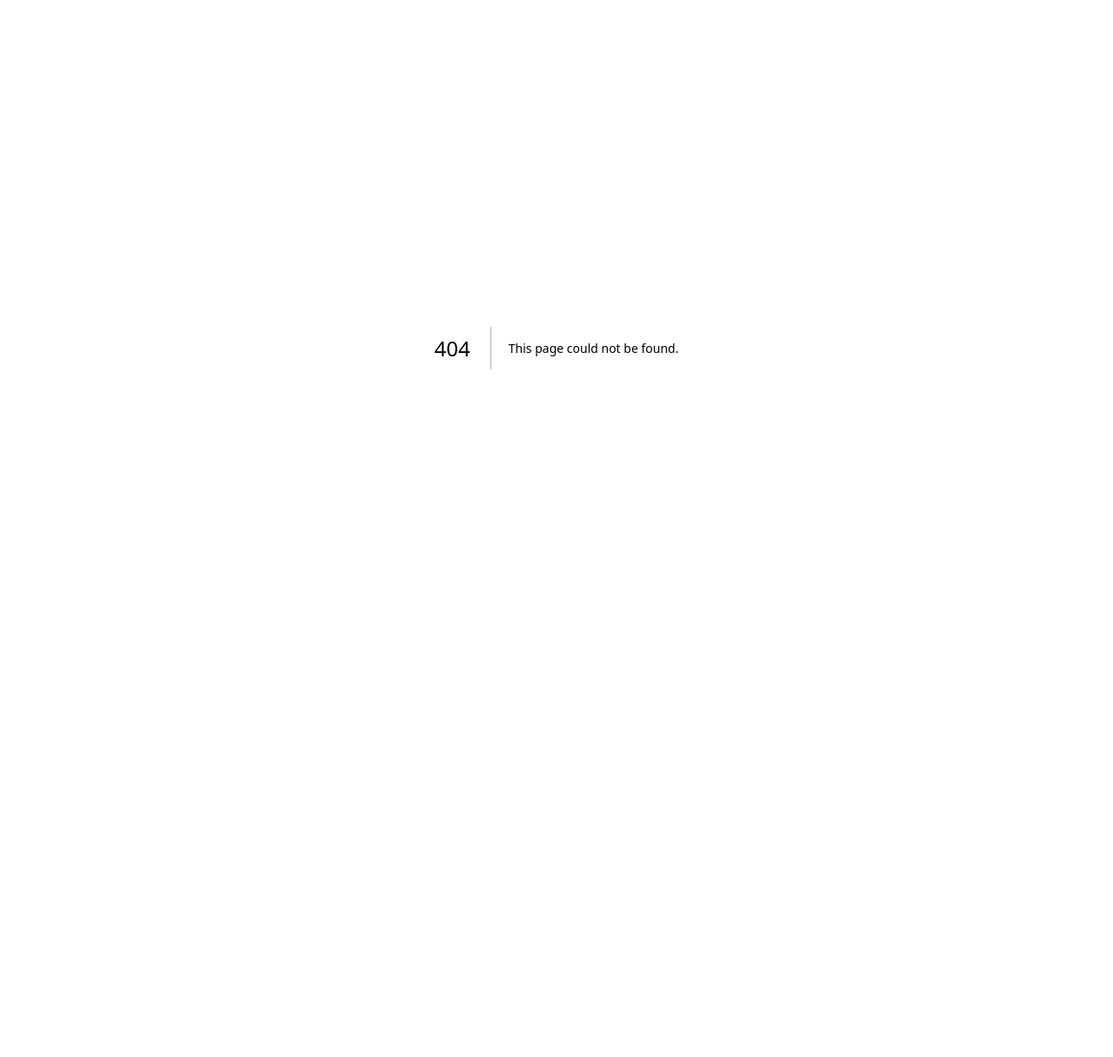
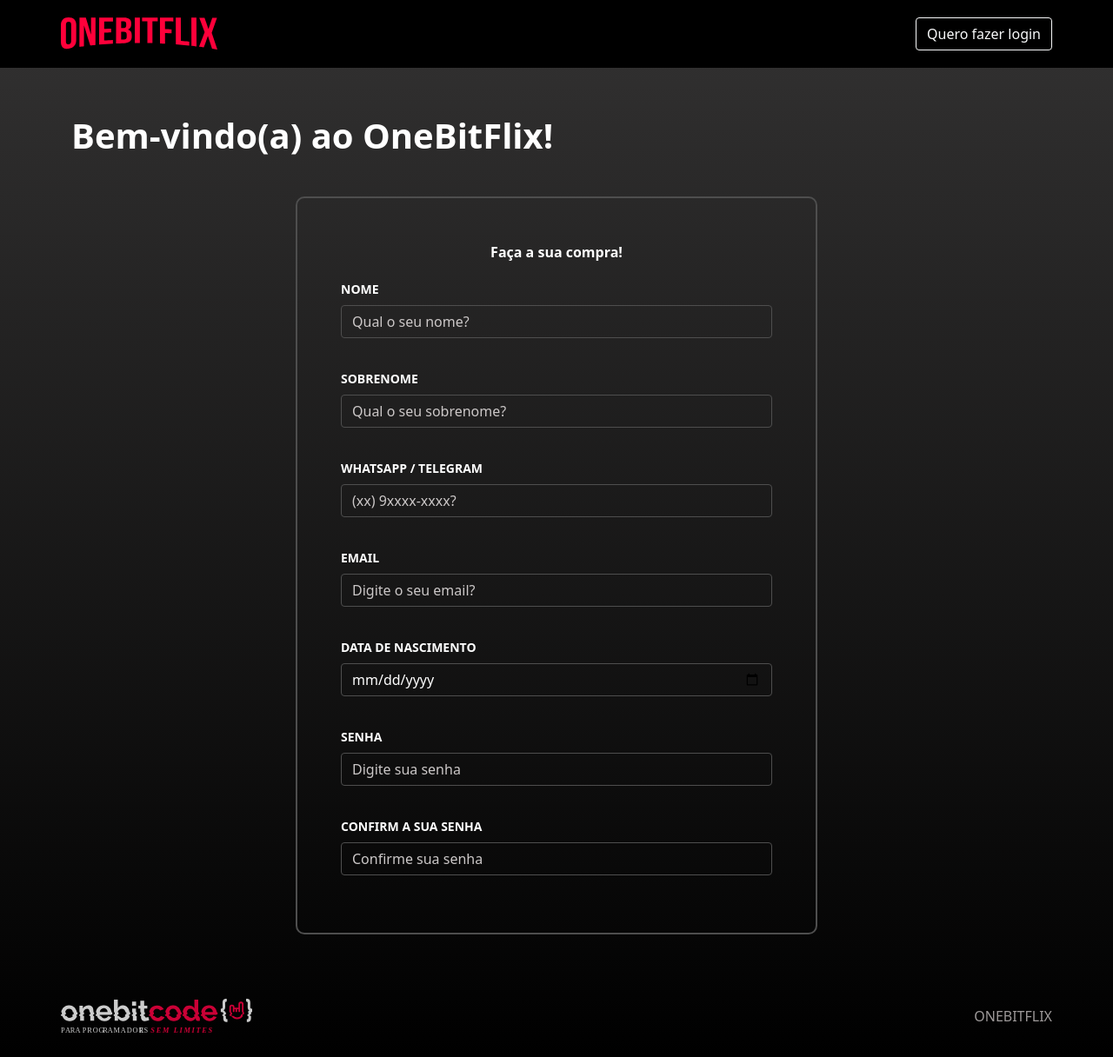
Before and after one commit to CaiqueOliver/onebitflix_frontend, a Next.js app: page /register in a window 1280 px wide. Before the commit this address had no page. Shown: the whole page at 87% size. Before the commit the page ends 800 px from the top, so only its background shows below. Built offline with nearby package versions, Linux system fonts and the light colour scheme.

Commit message:
AOS style on frontend

```diff
--- /dev/null
+++ b/pages/register.tsx
@@ -0,0 +1,141 @@
+import styles from "../styles/register.module.scss";
+import Head from "next/head";
+import HeaderGeneric from "@/src/components/common/headerGeneric";
+import { Container, Form, FormGroup, Input, Label } from "reactstrap";
+import Footer from "@/src/components/common/footer";
+
+const Register = () => {
+	return (
+		<>
+			<Head>
+				<title>Onebitflix - Registro</title>
+				<link
+					rel="shortcut icon"
+					href="/favicon.svg"
+					type="image/x-icon"
+				/>
+				<script src="https://jsuites.net/v4/jsuites.js"></script>
+			</Head>
+			<main className={styles.main}>
+				<HeaderGeneric
+					logoUrl="/"
+					btnUrl="/login"
+					btnContent="Quero fazer login"
+				/>
+				<Container className="py-5">
+					<p className={styles.formTitle}>
+						<strong>Bem-vindo(a) ao OneBitFlix!</strong>
+					</p>
+					<Form className={styles.form}>
+						<p className="text-center">
+							<strong>Faça a sua compra!</strong>
+						</p>
+						<FormGroup>
+							<Label for="firstName" className={styles.label}>
+								NOME
+							</Label>
+							<Input
+								id="firstName"
+								name="firstName"
+								type="text"
+								placeholder="Qual o seu nome?"
+								required
+								maxLength={20}
+								className={styles.inputName}
+							/>
+						</FormGroup>
+						<FormGroup>
+							<Label for="lastName" className={styles.label}>
+								SOBRENOME
+							</Label>
+							<Input
+								id="lastName"
+								name="lastName"
+								type="text"
+								placeholder="Qual o seu sobrenome?"
+								required
+								maxLength={20}
+								className={styles.inputName}
+							/>
+						</FormGroup>
+						<FormGroup>
+							<Label for="phone" className={styles.label}>
+								WHATSAPP / TELEGRAM
+							</Label>
+							<Input
+								id="phone"
+								name="phone"
+								type="tel"
+								placeholder="(xx) 9xxxx-xxxx?"
+								data-mask="[-]+55 (00) 00000-0000"
+								required
+								className={styles.input}
+							/>
+						</FormGroup>
+						<FormGroup>
+							<Label for="email" className={styles.label}>
+								EMAIL
+							</Label>
+							<Input
+								id="email"
+								name="email"
+								type="email"
+								placeholder="Digite o seu email?"
+								required
+								maxLength={20}
+								className={styles.input}
+							/>
+						</FormGroup>
+						<FormGroup>
+							<Label for="birth" className={styles.label}>
+								DATA DE NASCIMENTO
+							</Label>
+							<Input
+								id="birth"
+								name="birth"
+								type="date"
+								min="1930-01-01"
+								max="2023-02-20"
+								required
+								className={styles.input}
+							/>
+						</FormGroup>
+						<FormGroup>
+							<Label for="password" className={styles.label}>
+								SENHA
+							</Label>
+							<Input
+								id="password"
+								name="password"
+								type="password"
+								placeholder="Digite sua senha"
+								required
+								minLength={6}
+								maxLength={20}
+								className={styles.input}
+							/>
+						</FormGroup>
+						<FormGroup>
+							<Label for="password" className={styles.label}>
+								CONFIRM A SUA SENHA
+							</Label>
+							<Input
+								id="password"
+								name="password"
+								type="password"
+								placeholder="Confirme sua senha"
+								required
+								minLength={6}
+								maxLength={20}
+								className={styles.input}
+							/>
+						</FormGroup>
+					</Form>
+				</Container>
+				<Footer />
+			</main>
+		</>
+	);
+};
+
+export default Register;
--- /dev/null
+++ b/src/components/common/footer/index.tsx
@@ -0,0 +1,25 @@
+import { Container } from "reactstrap";
+import styles from "./styles.module.scss";
+
+const Footer = () => {
+	return (
+		<>
+			<Container className={styles.footer}>
+				<img
+					src="/logoOnebitcode.svg"
+					alt="logoFooter"
+					className={styles.footerLogo}
+				/>
+				<a
+					href="http://onebitcode.com"
+					target={"_blank"}
+					className={styles.footerLink}
+				>
+					ONEBITFLIX
+				</a>
+			</Container>
+		</>
+	);
+};
+
+export default Footer;
--- /dev/null
+++ b/src/components/common/footer/styles.module.scss
@@ -0,0 +1,36 @@
+@import "../../../..//styles/colors.module.scss";
+
+.footer {
+	display: flex;
+	justify-content: space-between;
+	align-items: center;
+	flex-wrap: wrap;
+	padding: 26px 0;
+	gap: 16px;
+}
+
+.footerLogo {
+	width: 220px;
+}
+
+.footerLink {
+	text-decoration: none;
+	color: $mediumGray;
+	transition: 0.3s;
+
+	&:hover {
+		color: $lightGray;
+	}
+}
+
+@media (max-width: 575px) {
+	.footer {
+		padding: 26px 16px;
+	}
+}
+
+@media (max-width: 406px) {
+	.footer {
+		justify-content: center;
+	}
+}
--- /dev/null
+++ b/src/components/common/headerGeneric/index.tsx
@@ -0,0 +1,38 @@
+import Link from "next/link";
+import { Button, Container } from "reactstrap";
+import styles from "./styles.module.scss";
+
+interface props {
+	logoUrl: string;
+	btnUrl: string;
+	btnContent: string;
+}
+
+const HeaderGeneric = ({ logoUrl, btnUrl, btnContent }: props) => {
+	return (
+		<>
+			<div className={styles.header}>
+				<Container className={styles.headerContainer}>
+					<Link href={logoUrl}>
+						<img
+							src="/logoOnebitflix.svg"
+							alt="logo register"
+							className={styles.headerLogo}
+						/>
+					</Link>
+					<Link href={btnUrl}>
+						<Button
+							outline
+							color="light"
+							className={styles.headerBtn}
+						>
+							{btnContent}
+						</Button>
+					</Link>
+				</Container>
+			</div>
+		</>
+	);
+};
+
+export default HeaderGeneric;
--- /dev/null
+++ b/src/components/common/headerGeneric/styles.module.scss
@@ -0,0 +1,36 @@
+@import "../../../..//styles/colors.module.scss";
+
+.header {
+	background-color: black;
+}
+
+.headerContainer {
+	display: flex;
+	justify-content: space-between;
+	flex-wrap: wrap;
+	padding: 20px 0px;
+	gap: 16px;
+}
+
+.headerLogo {
+	width: 180px;
+	cursor: pointer;
+}
+
+.headerBtn:hover {
+	border-color: $lightRed;
+	color: $lightGray;
+	background-color: transparent;
+}
+
+@media (max-width: 575px) {
+	.headerContainer {
+		padding: 20px 16px;
+	}
+}
+
+@media (max-width: 380px) {
+	.headerContainer {
+		justify-content: center;
+	}
+}
--- a/src/components/homeNoAuth/headerNoAuth/index.tsx
+++ b/src/components/homeNoAuth/headerNoAuth/index.tsx
@@ -12,7 +12,11 @@
 					className={styles.imgCta}
 				/>
 				<p>Se cadastre para ter acesso aos cursos</p>
-        <img src="/homeNoAuth/logoCta.png" alt="" className={styles.imgCta} />
+				<img
+					src="/homeNoAuth/logoCta.png"
+					alt=""
+					className={styles.imgCta}
+				/>
 			</div>
 			<Container className={styles.nav}>
 				<img
--- a/src/components/homeNoAuth/headerNoAuth/styles.module.scss
+++ b/src/components/homeNoAuth/headerNoAuth/styles.module.scss
@@ -18,6 +18,7 @@
 	justify-content: space-between;
 	flex-wrap: wrap;
 	margin-top: 20px;
+	margin-bottom: 10px;
 }
 
 .imgLogoNav {
--- /dev/null
+++ b/styles/register.module.scss
@@ -0,0 +1,50 @@
+@import "./colors.module.scss";
+
+.main {
+	background-image: linear-gradient(to bottom, #333232, black);
+}
+
+.formTitle {
+	font-size: 40px;
+	font-weight: bold;
+	margin-bottom: 40px;
+}
+
+.form {
+	width: 600px;
+	padding: 50px;
+	border: 2px solid $darkGray;
+	border-radius: 10px;
+	margin: 0 auto;
+}
+
+.label {
+	font-size: 14px;
+	font-weight: bold;
+	padding-top: 20px;
+}
+
+.input {
+	border: 1px solid $darkGray;
+	background-color: transparent;
+	color: white;
+
+	&::placeholder {
+		color: $lightGray;
+	}
+
+	&:focus {
+		background-color: transparent;
+		border-color: $lightGray;
+		color: white;
+		box-shadow: none;
+	}
+}
+
+.inputName {
+	@extend .input;
+	text-transform: uppercase;
+	&::placeholder {
+		text-transform: none;
+	}
+}
```
Also changed, not shown: pages/index.tsx (+22 -3 lines). Lines whose indentation alone changed are shown as unchanged.
